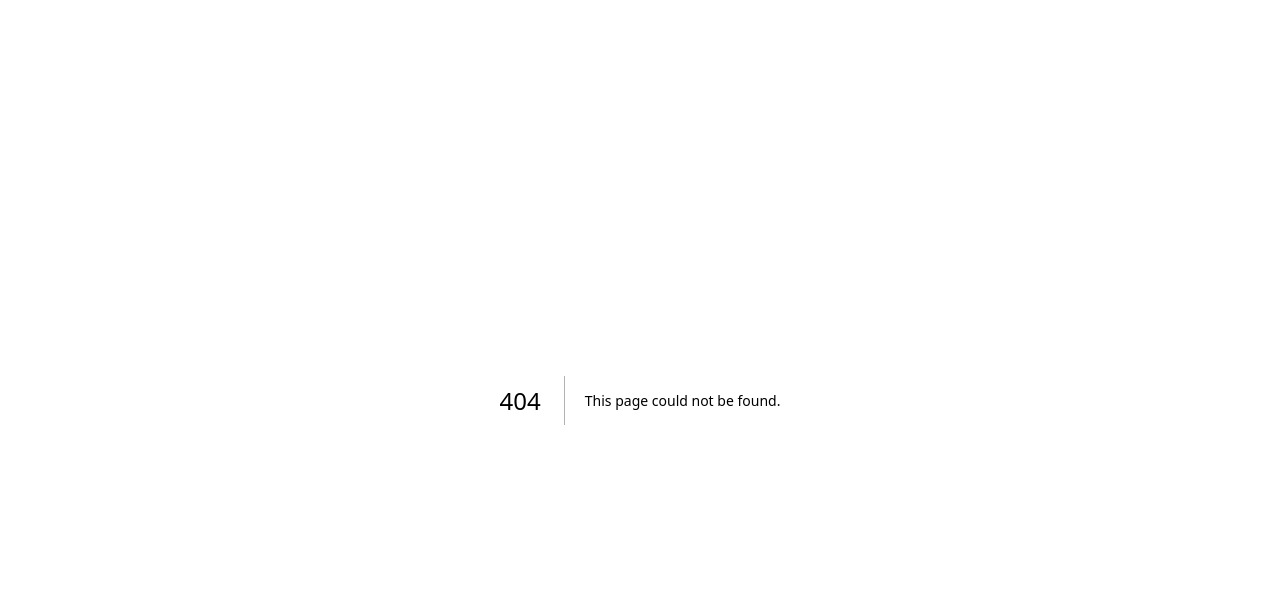
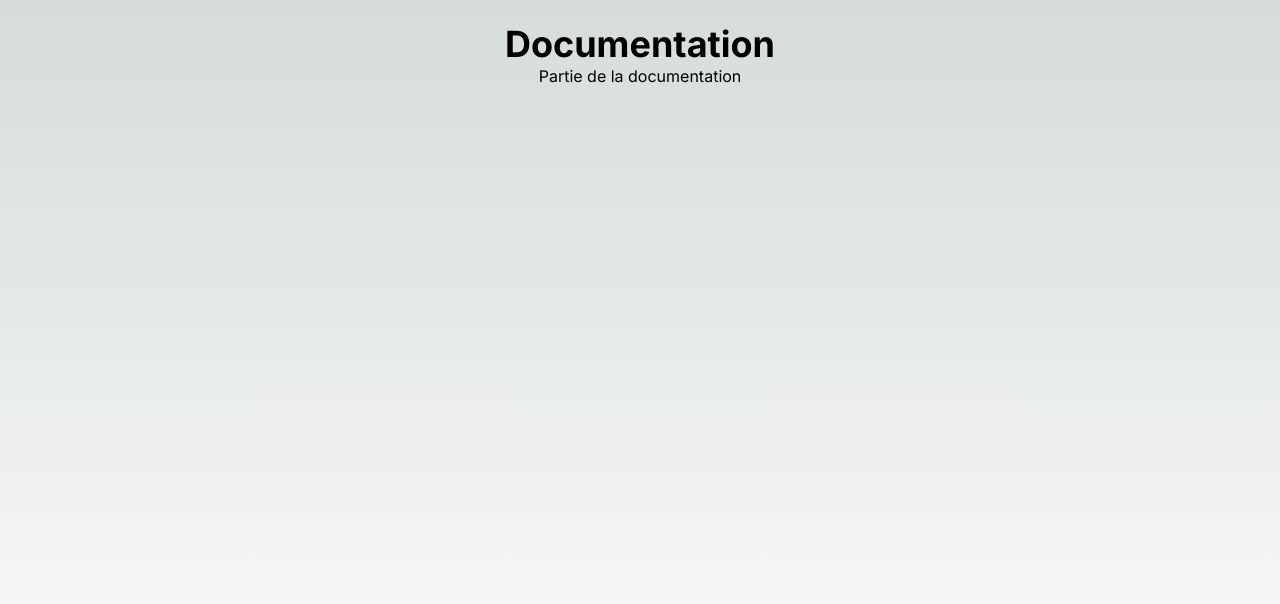
Before and after one commit to giltest99/test-next-deploy, a Next.js app: page /doc in a window 1280 px wide. Before the commit this address had no page. Shown: the top 604 px of the page. Built offline with nearby package versions, Linux system fonts and the light colour scheme.

Commit message:
Add doc page

```diff
--- /dev/null
+++ b/app/doc/page.js
@@ -0,0 +1,10 @@
+import React from "react";
+
+export default function Documentation() {
+  return (
+    <main className="flex min-h-screen flex-col items-center px-24 py-6">
+      <h1 className="text-4xl font-bold">Documentation</h1>
+      <h2>Partie de la documentation</h2>
+    </main>
+  );
+}
--- a/app/page.js
+++ b/app/page.js
@@ -1,6 +1,6 @@
 export default function Home() {
   return (
-    <main className="flex min-h-screen flex-col items-center p-24">
+    <main className="flex min-h-screen flex-col items-center px-24 py-6">
       <h1 className="text-4xl font-bold">Hello World !</h1>
       <h2>Test de déploiement Next Js 13</h2>
     </main>
```
